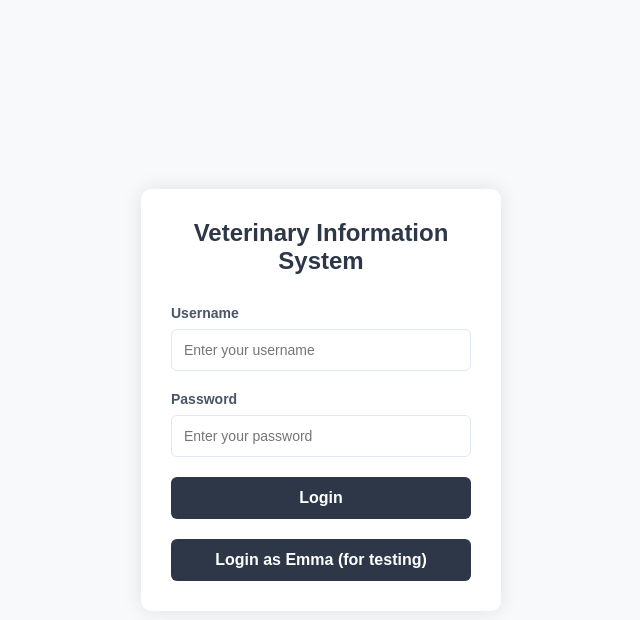
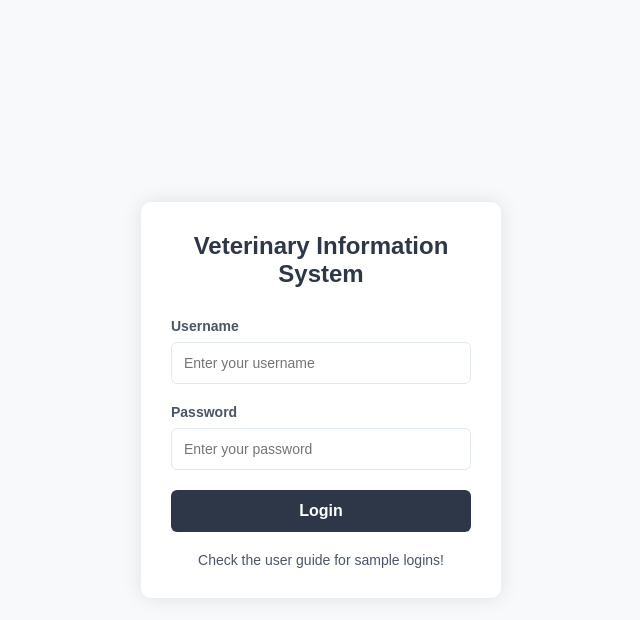
Before and after one commit to yuuzuchi/cse412-vet-info-system, a Flask app: page /login in a window 1280 px wide. Shown: the top 620 px of the page, without its empty margins (319-959 px from the left). Run offline with Flask 3, Linux system fonts and the light colour scheme; some libraries are stand-ins or nearby versions.

Commit message:
remove test login button

```diff
--- a/client/static/css/login.css
+++ b/client/static/css/login.css
@@ -80,6 +80,12 @@ input:focus {
     background-color: #4a5568;
 }
 
+.login-guide {
+    color: #4a5568;
+    font-size: 14px;
+    text-align: center;
+}
+
 /* Error message styling */
 .error-message {
     color: #e53e3e;
--- a/client/templates/login.html
+++ b/client/templates/login.html
@@ -20,33 +20,19 @@
                     <input type="password" id="password" name="password" placeholder="Enter your password">
                 </div>
                 <button id="loginButton" class="login-button">Login</button>
-                <button id="testLoginButton" class="login-button">Login as Emma (for testing)</button>
+                <p class="login-guide">Check the user guide for sample logins!</p>
             </div>
         </div>
     </div>
 
     <script>
-        async function sha256(message) {
-            // encode as UTF-8
-            const msgBuffer = new TextEncoder().encode(message);
-            // hash the message
-            const hashBuffer = await crypto.subtle.digest('SHA-256', msgBuffer);
-            // convert ArrayBuffer to Array
-            const hashArray = Array.from(new Uint8Array(hashBuffer));
-            // convert bytes to hex string
-            const hashHex = hashArray.map(b => b.toString(16).padStart(2, '0')).join('');
-            return hashHex;
-        }
 
         document.getElementById('loginButton').addEventListener('click', async function() {
             const username = document.getElementById('username').value;
             const password = document.getElementById('password').value;
 
             try {
-                // Hash the password
-                const hashedPassword = await sha256(password);
 
-                // Send POST request to login endpoint
                 const response = await fetch('http://localhost:5000/login', {
                     method: 'POST',
                     headers: {
@@ -54,7 +40,7 @@
                     },
                     body: JSON.stringify({
                         username: username,
-                        password: hashedPassword
+                        password: password
                     })
                 });
 
@@ -73,34 +59,6 @@
             }
         });
 
-        // Test login button
-        document.getElementById('testLoginButton').addEventListener('click', async function() {
-            try {
-                const response = await fetch('http://localhost:5000/login', {
-                    method: 'POST',
-                    headers: {
-                        'Content-Type': 'application/json'
-                    },
-                    body: JSON.stringify({
-                        username: 'dr.emma_vet',
-                        password: 'VetPass789'
-                    })
-                });
-
-                if (response.redirected) {
-                    window.location.href = response.url;
-                } else {
-                    const data = await response.json();
-                    if (data.error) {
-                        alert(data.error);
-                    }
-                }
-            } catch (error) {
-                console.error('Error:', error);
-                alert('An error occurred during test login');
-            }
-        });
-
         // Allow login with Enter key
         document.addEventListener('keypress', function(e) {
             if (e.key === 'Enter') {
```
